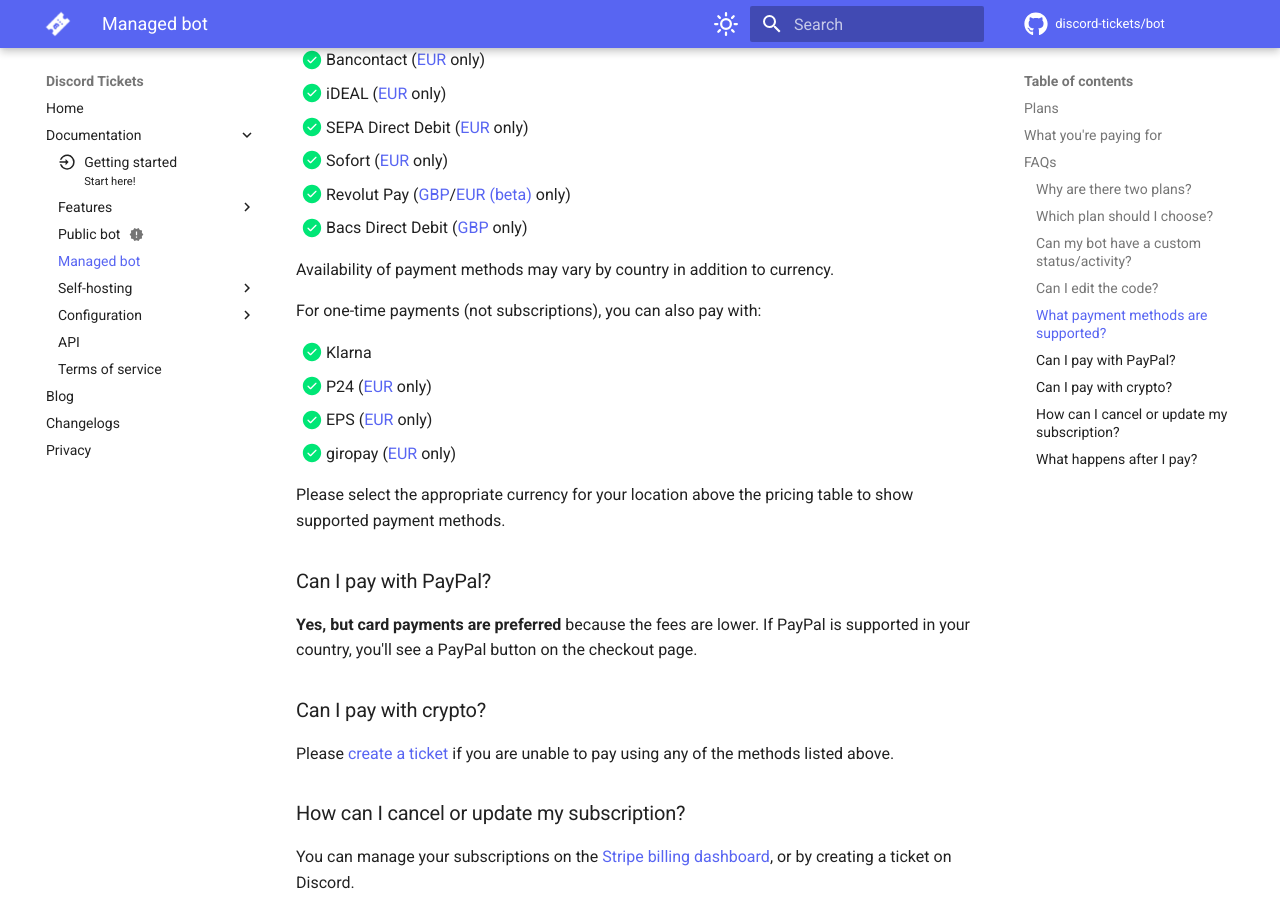
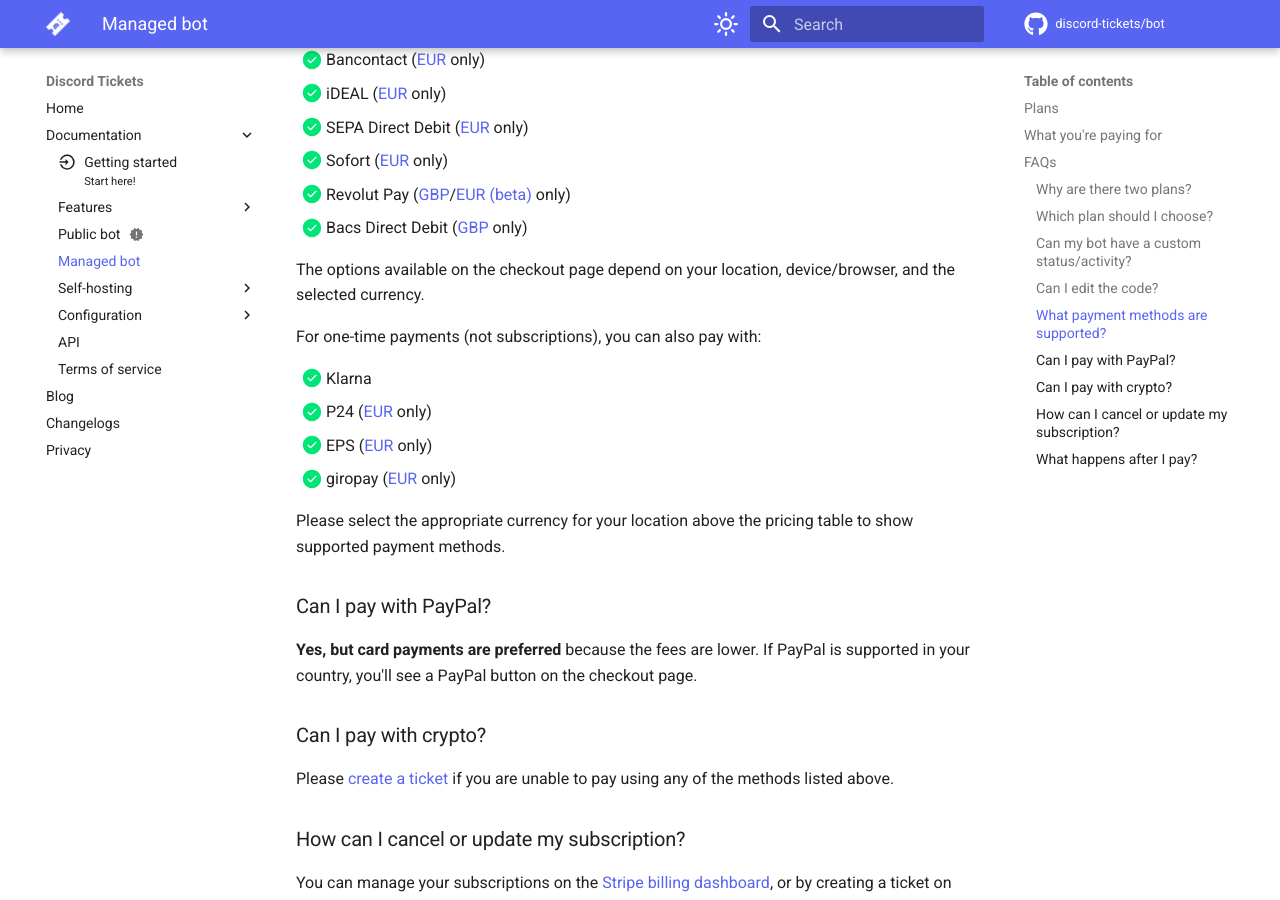
Before and after one commit to discord-tickets/docs, an MkDocs documentation site: the page built from docs/managed.md, in a window 1280 px wide and 900 px high, scrolled down 1972 px. Built offline with MkDocs 1.6.1 and Material for MkDocs 9.7.7, drawn with Linux system fonts in a browser that asks for light colours; emoji names are drawn with the system emoji font; comment, search, counter and statistics services are not loaded.

Commit message:
Update managed.md

```diff
--- a/docs/managed.md
+++ b/docs/managed.md
@@ -134,8 +134,7 @@
 - [x] Revolut Pay ([GBP](#gbp)/[EUR (beta)](#eur) only)
 - [x] Bacs Direct Debit ([GBP](#gbp) only)
 
-Availability of payment methods may vary by country in addition to currency.
-
+The options available on the checkout page depend on your location, device/browser, and the selected currency.
 
 For one-time payments (not subscriptions), you can also pay with:
 
```
